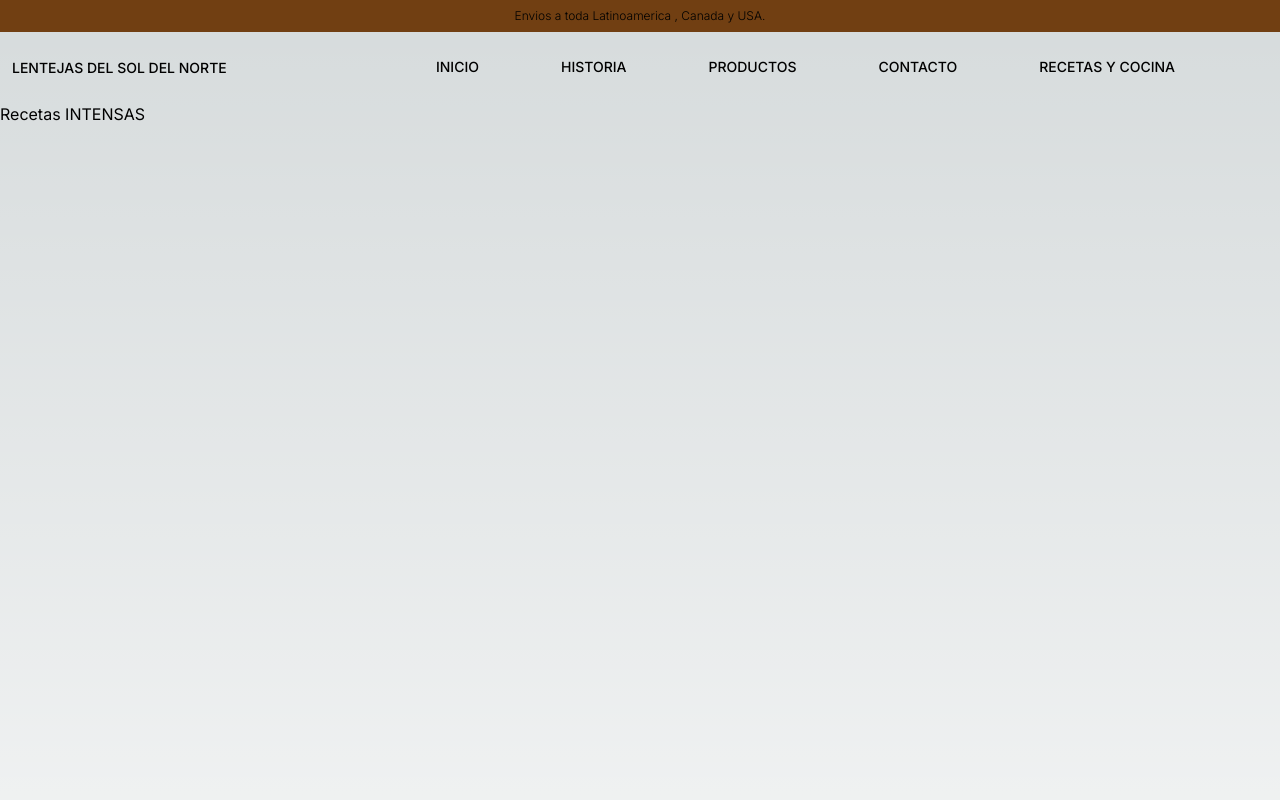
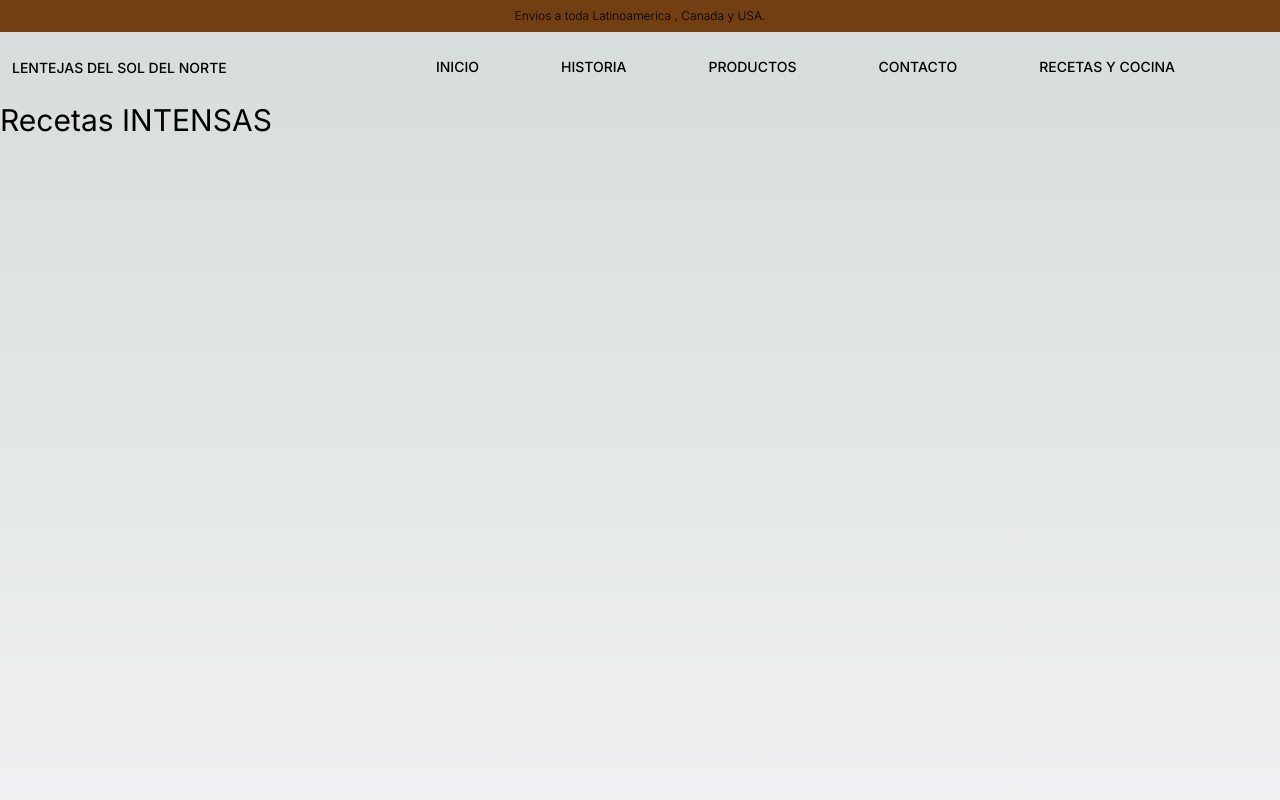
Before and after one commit to DiegoHrz/lentils-website, a Next.js app in the folder client/: page /recetas in a window 1280 px wide. Shown: the top 800 px of the page. Built offline with nearby package versions, Linux system fonts and the light colour scheme.

Commit message:
Add changes in receta

```diff
--- a/client/app/recetas/page.tsx
+++ b/client/app/recetas/page.tsx
@@ -2,7 +2,7 @@ const Recetas = () => {
   return (
     <div className="w-screen h-screen">
       <div className="w-screen h-screen">
-        <div>Recetas INTENSAS</div>
+        <div className="text-3xl">Recetas INTENSAS</div>
       </div>
     </div>
   );
```
